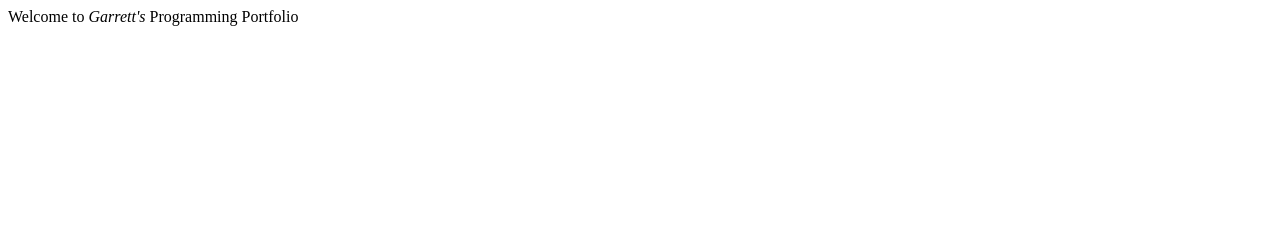
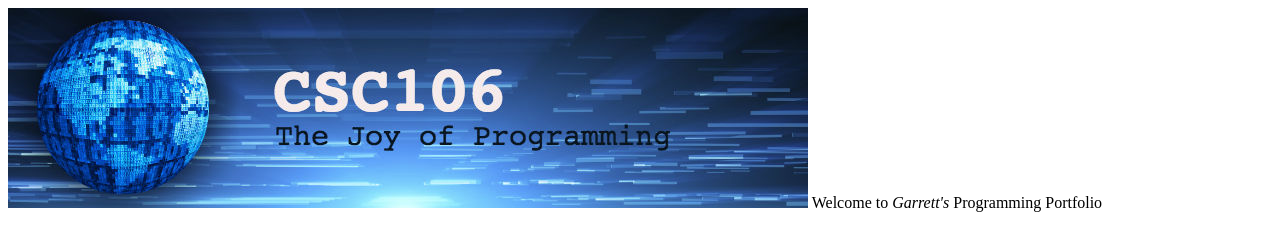
Before and after one commit to garrettburrus/garrettburrus.github.io, a plain HTML site: page index.html in a window 1280 px wide. Drawn offline with Linux system fonts and the light colour scheme.

Commit message:
Update index.html

```diff
--- a/index.html
+++ b/index.html
@@ -5,7 +5,7 @@
         <title>Garrett's Programming Portfolio</title>
     </head>
     <body>
-
+<img src="banner.jpg">
         Welcome to <em>Garrett's</em> Programming Portfolio
     </body>
 </html>
```
